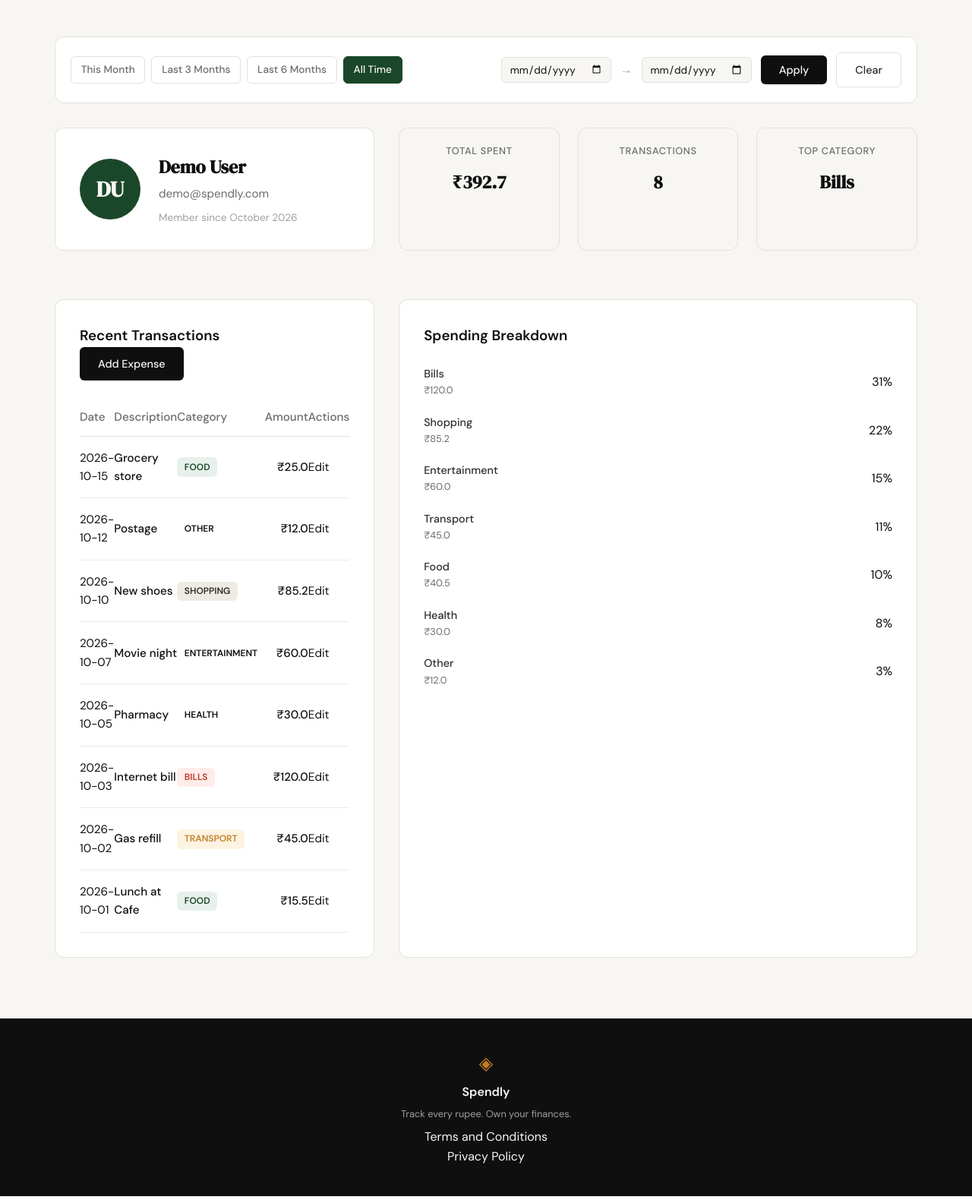
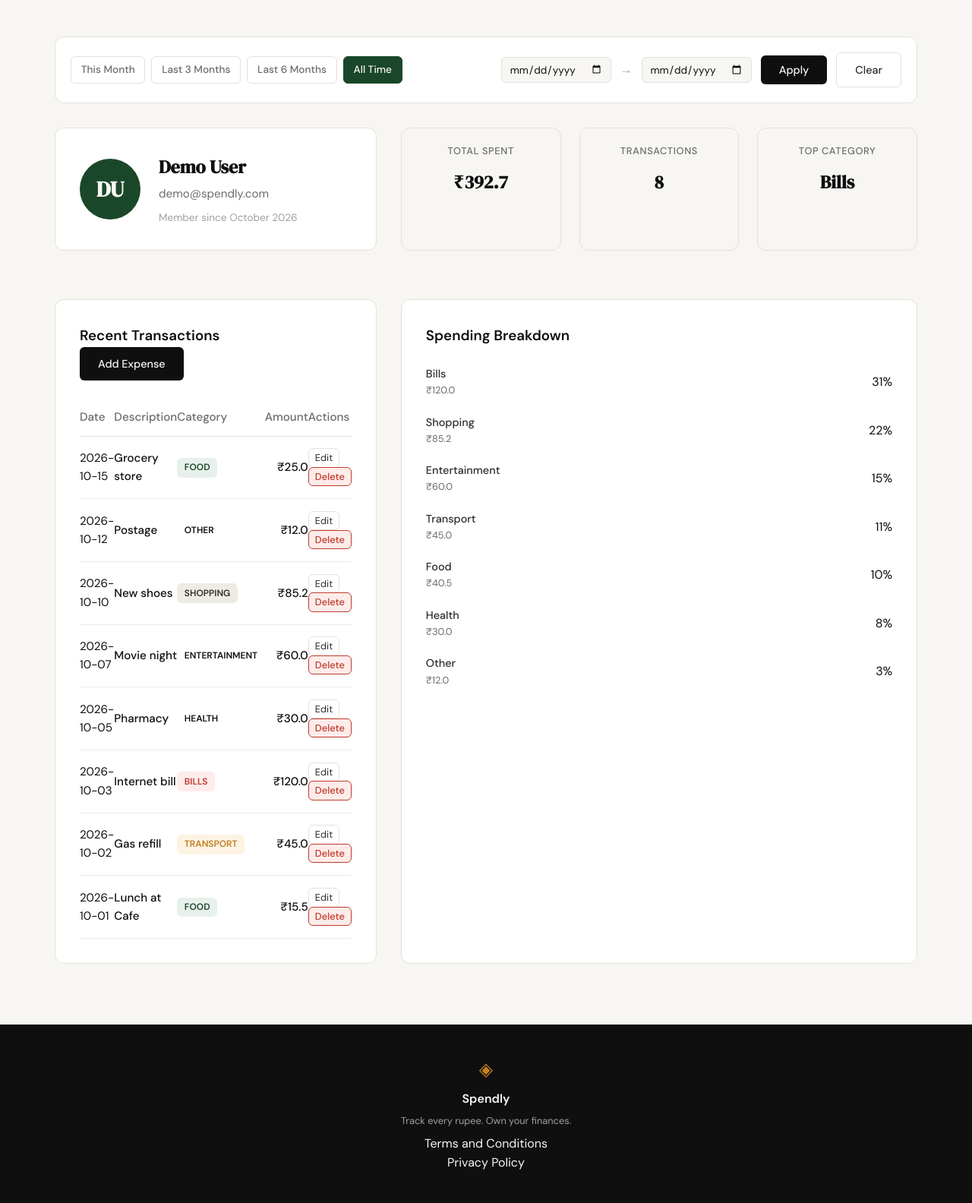
Before and after one commit to Adi17200/expense-tracker-claude-code, a Flask app: page /profile in a window 1280 px wide. Shown: the part 209-1793 px from the top of the page at 76% size. Run offline with Flask 3, Linux system fonts and the light colour scheme; a user stored in the database is signed in; data comes from the database, SQL or seed files in the repository.

Commit message:
implement delete expense feature with ownership verification and UI integration

```diff
--- a/app.py
+++ b/app.py
@@ -1,7 +1,7 @@
 from flask import Flask, render_template, request, redirect, url_for, session, flash
 from werkzeug.security import generate_password_hash, check_password_hash
 from database.db import init_db, seed_db, get_db
-from database.queries import get_summary_stats, get_recent_transactions, get_category_breakdown, get_user_by_id, get_expense_by_id, update_expense, insert_expense
+from database.queries import get_summary_stats, get_recent_transactions, get_category_breakdown, get_user_by_id, get_expense_by_id, update_expense, insert_expense, delete_expense
 from datetime import datetime, timedelta
 
 
@@ -257,9 +257,21 @@ def edit_expense(id):
 
 
 
-@app.route("/expenses/<int:id>/delete")
-def delete_expense(id):
-    return "Delete expense — coming in Step 9"
+@app.route("/expenses/<int:id>/delete", methods=["POST"])
+def delete_expense_route(id):
+    if not session.get("user_id"):
+        return redirect(url_for("login"))
+
+    user_id = session["user_id"]
+
+    # Verify ownership and existence
+    expense = get_expense_by_id(id, user_id)
+    if not expense:
+        return "Expense not found or not owned", 404
+
+    delete_expense(id, user_id)
+    flash("Expense deleted successfully!")
+    return redirect(url_for("profile"))
 
 
 with app.app_context():
--- a/database/queries.py
+++ b/database/queries.py
@@ -131,6 +131,22 @@ def insert_expense(user_id, amount, category, date, description):
         return cursor.lastrowid
     finally:
         conn.close()
+
+def delete_expense(expense_id, user_id):
+    """
+    Permanently deletes an expense, scoped to the user for safety.
+    """
+    conn = get_db()
+    try:
+        cursor = conn.execute(
+            "DELETE FROM expenses WHERE id = ? AND user_id = ?",
+            (expense_id, user_id)
+        )
+        conn.commit()
+        return cursor.rowcount
+    finally:
+        conn.close()
+
 def get_category_breakdown(user_id, date_from=None, date_to=None):
     """
     Returns spending breakdown by category with percentages.
--- a/static/css/style.css
+++ b/static/css/style.css
@@ -539,6 +539,39 @@ a { color: inherit; text-decoration: none; }
     padding: 3rem 2rem;
 }
 
+.btn-small {
+    padding: 0.2rem 0.5rem;
+    font-size: 0.8rem;
+    border-radius: var(--radius-sm);
+    border: 1px solid var(--border);
+    background: var(--paper-card);
+    color: var(--ink-soft);
+    transition: all 0.2s;
+}
+
+.btn-small:hover {
+    border-color: var(--ink-faint);
+    color: var(--ink);
+}
+
+.btn-delete {
+    padding: 0.2rem 0.5rem;
+    font-size: 0.8rem;
+    border-radius: var(--radius-sm);
+    border: 1px solid var(--danger);
+    background: var(--danger-light);
+    color: var(--danger);
+    cursor: pointer;
+    transition: all 0.2s;
+    font-family: var(--font-body);
+    font-weight: 500;
+}
+
+.btn-delete:hover {
+    background: var(--danger);
+    color: var(--paper);
+}
+
 .profile-header {
     margin-bottom: 3rem;
     text-align: center;
--- a/templates/profile.html
+++ b/templates/profile.html
@@ -82,7 +82,13 @@
                             <td class="font-medium">{{ tx.description }}</td>
                             <td><span class="category-badge badge-{{ tx.category|lower }}">{{ tx.category }}</span></td>
                             <td class="text-right font-medium">₹{{ tx.amount }}</td>
-                            <td class="text-center"><a href="/expenses/{{ tx.id }}/edit" class="btn-small">Edit</a></td>
+                            <td class="text-center">
+                                <a href="/expenses/{{ tx.id }}/edit" class="btn-small">Edit</a>
+                                <form method="POST" action="/expenses/{{ tx.id }}/delete" style="display:inline"
+                                      onsubmit="return confirm('Delete this expense?')">
+                                    <button type="submit" class="btn-delete">Delete</button>
+                                </form>
+                            </td>
                         </tr>
                         {% endfor %}
                     </tbody>
```
Also changed, not shown: .claude/specs/09-delete-expense.md (added).
